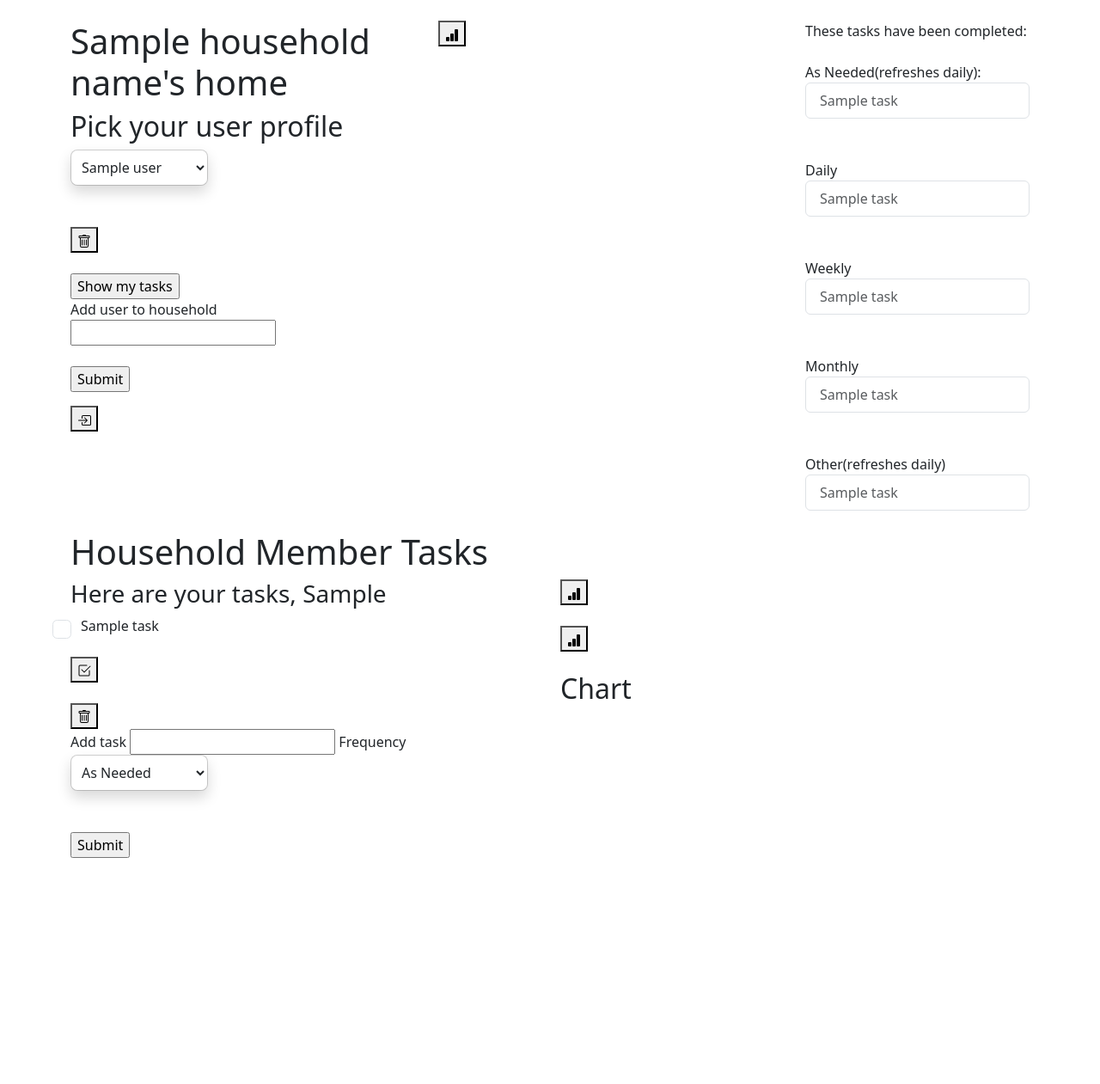
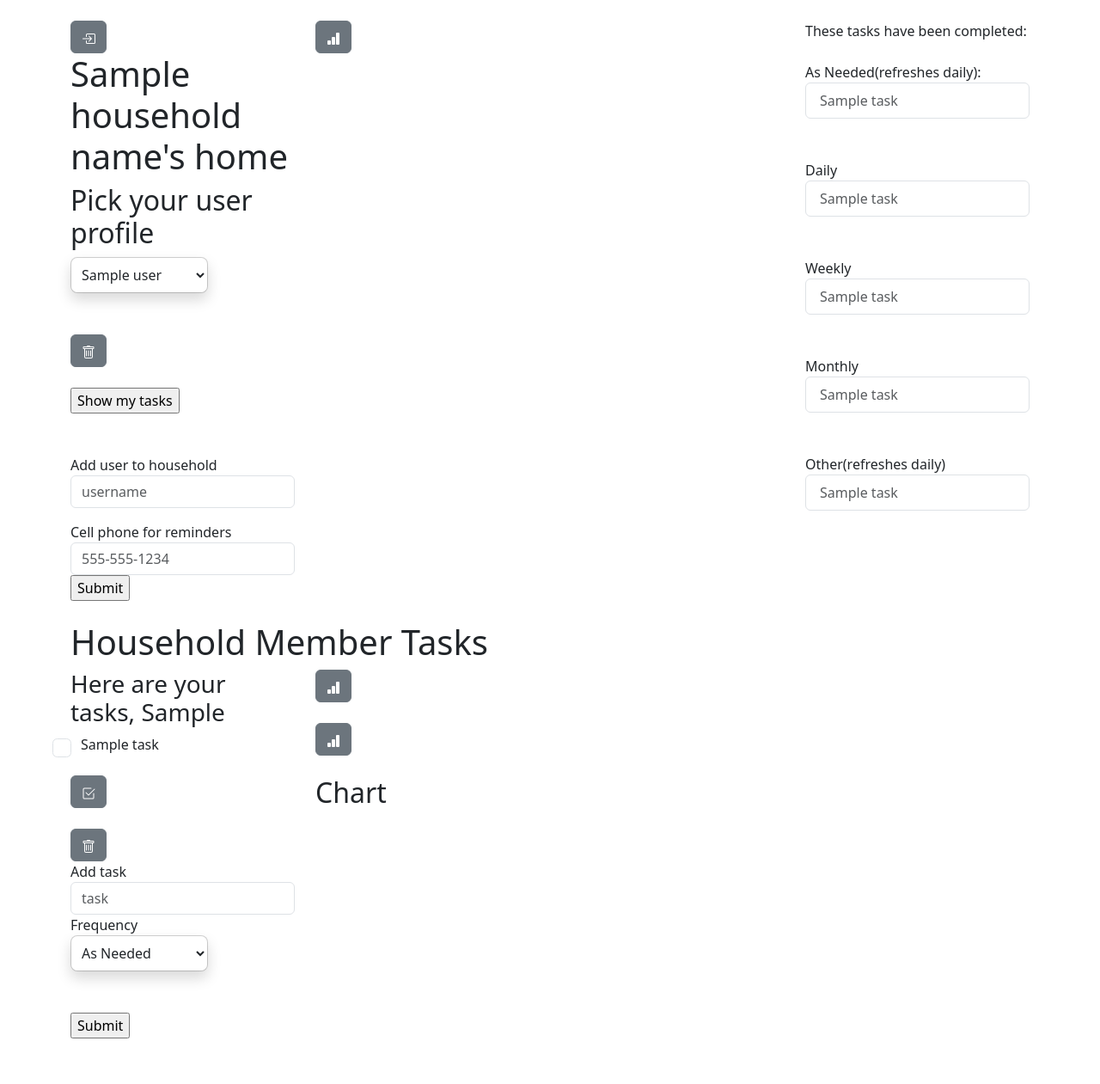
Before and after one commit to edunkpatrick/TO-DO, a Flask app: template templates/household.html in a window 1280 px wide. Shown: the whole page at 86% size. Before the commit the page ends 998 px from the top, so only its background shows below. Run offline with Flask 2, Linux system fonts and the light colour scheme; the template is opened without the code that fills it: most values are stand-ins (such as "Sample title", 1, 10 or a date in 2020); a map, chart or similar area stays blank; some libraries are stand-ins or nearby versions.

Commit message:
added tests for crud functions and removed unused dependencies

```diff
--- a/model.py
+++ b/model.py
@@ -32,7 +32,7 @@ class Users(db.Model):
     user_id = db.Column(db.Integer, primary_key=True, autoincrement=True)
     household_id = db.Column(db.Integer, db.ForeignKey('household.household_id'))
     user_name = db.Column(db.String(20), nullable=False)
-    cellphone = db.Column(db.String(10), nullable=True)
+    cellphone = db.Column(db.String(12), nullable=True)
 
     def __repr__(self):
         """Show info about user"""
--- a/seed_database.py
+++ b/seed_database.py
@@ -46,13 +46,13 @@ for n in range(1, 11):
 
     household = crud.create_household(login, password)
     model.db.session.add(household)
-
+    phone_num = "555-555-1234"
 # creating 10 fake users and assigning to respective households
 for n in range(1, 11):
     household_id = n
     user_name = f"user{n}"
 
-    user = crud.create_user(household_id, user_name)
+    user = crud.create_user(household_id, user_name, phone_num)
     model.db.session.add(user)
 
     # assigning random tasks to user from list
--- a/send_sms.py
+++ b/send_sms.py
@@ -11,8 +11,8 @@ client = Client(account_sid, auth_token)
 
 message = client.messages.create(
   body="Hello from Twilio",
-  from_="",
-  to=""
+  from_= os.environ['PHONE_ORIGIN'],
+  to= os.environ['PHONE_DESTINATION']
 )
 
 print(message.sid)
--- a/server.py
+++ b/server.py
@@ -55,13 +55,16 @@ def login_household():
     if not household or household.account_password != password:
         flash("The household name or password was incorrect, please try again.")
         return redirect('/')
+
     else:
         user_list = crud.get_users_by_household(household_name)
         session["account_name"] = household.account_login
         flash(f"Welcome back, {household_name}!")
         household_id = crud.get_household_id_by_name(household_name)
+
         # house_completed_tasks is a dict w/ freq as keys, tasks as values list
         house_completed_tasks = crud.get_house_tasks(household_id)
+
         as_needed_list = []
         daily_list = []
         weekly_list = []
@@ -80,7 +83,6 @@ def login_household():
             elif key == "other":
                 other_list = value
 
-
         return render_template('household.html', household_name=household_name,
         user_list=user_list, as_needed_list=as_needed_list, daily_list=daily_list,
         weekly_list=weekly_list, monthly_list=monthly_list, other_list=other_list)
@@ -91,21 +93,49 @@ def create_user():
     """Creates a new user for household"""
 
     user_name = request.args.get("user_name")
+    phone_num = request.args.get("phone_num")
     household_name = session["account_name"]
     user = crud.get_user_by_name(user_name, household_name)
 
     if user:
         flash("That user profile already exists, please select user from dropdown")
+
     else:
         household_id = crud.get_household_id_by_name(household_name)
-        user = crud.create_user(household_id, user_name)
+        user = crud.create_user(household_id, user_name, phone_num)
         db.session.add(user)
         db.session.commit()
         flash("User created succesfully, please select from dropdown")
 
     user_list = crud.get_users_by_household(household_name)
 
-    return render_template('household.html', household_name=household_name, user_name=user_name, user_list=user_list)
+    household_id = crud.get_household_id_by_name(household_name)
+
+    # house_completed_tasks is a dict w/ freq as keys, tasks as values list
+    house_completed_tasks = crud.get_house_tasks(household_id)
+
+    as_needed_list = []
+    daily_list = []
+    weekly_list = []
+    monthly_list = []
+    other_list = []
+
+    for key, value in house_completed_tasks.items():
+        if key == "as_needed":
+            as_needed_list = value
+        elif key == "daily":
+            daily_list = value
+        elif key == "weekly":
+            weekly_list = value
+        elif key == "monthly":
+            monthly_list = value
+        elif key == "other":
+            other_list = value
+    # return user
+    return render_template('household.html', household_name=household_name,
+    user_name=user_name, user_list=user_list, as_needed_list=as_needed_list, daily_list=daily_list,
+    weekly_list=weekly_list, monthly_list=monthly_list, other_list=other_list)
+
 
 # FIRST CODE REVIEW 1/25/23 FINISHED HERE #
 
@@ -126,6 +156,7 @@ def show_user_landing():
     house_completed_tasks = crud.get_house_tasks(household_id)
 
     house_completed_tasks = crud.get_house_tasks(household_id)
+
     as_needed_list = []
     daily_list = []
     weekly_list = []
@@ -151,6 +182,7 @@ def show_user_landing():
     daily_list=daily_list, weekly_list=weekly_list, monthly_list=monthly_list,
     other_list=other_list)
 
+
 @app.route('/delete_user')
 def delete_user():
     """Deletes user from household"""
@@ -164,7 +196,6 @@ def delete_user():
     flash(f"{deleted_user.user_name}, deleted")
     db.session.delete(deleted_user)
     db.session.commit()
-
 
     return
 
@@ -186,10 +217,31 @@ def add_task():
         task = crud.create_task(task_name=add_task, user_id=user_id, household_id=household_id, completed=False, frequency=frequency_task)
         db.session.add(task)
         db.session.commit()
+        house_completed_tasks = crud.get_house_tasks(household_id)
+        as_needed_list = []
+        daily_list = []
+        weekly_list = []
+        monthly_list = []
+        other_list = []
+
+        for key, value in house_completed_tasks.items():
+            if key == "as_needed":
+                as_needed_list = value
+            elif key == "daily":
+                daily_list = value
+            elif key == "weekly":
+                weekly_list = value
+            elif key == "monthly":
+                monthly_list = value
+            elif key == "other":
+                other_list = value
 
     get_tasks = crud.get_tasks(user_assigned, household_name)
 
-    return render_template('household.html', user_profile_selected=user_assigned, get_tasks=get_tasks, household_name=household_name, user_list=user_list)
+    return render_template('household.html', user_profile_selected=user_assigned,
+    get_tasks=get_tasks, household_name=household_name, user_list=user_list,
+    as_needed_list=as_needed_list, daily_list=daily_list, weekly_list=weekly_list,
+    monthly_list=monthly_list, other_list=other_list)
 
 
 @app.route('/delete_task')
@@ -255,9 +307,7 @@ def get_range():
     household_id = crud.get_household_id_by_name(household_name)
     user_name = session["user_name"]
     user_id = crud.get_user_id(user_name, household_id)
-    # tasks_complete is a list of tuples
-    # date1 = request.args.get("first_date")
-    # date2 = request.args.get("second_date")
+
     tasks_complete = crud.get_range(user_id)
 
     tasks_complete_list = []
@@ -288,8 +338,6 @@ def sign_out():
     """Logs out househould and user"""
 
     del session["account_name"]
-    # if session["user_name"]:
-    #     session.pop("user_name")
 
     return redirect('/')
 
@@ -342,6 +390,6 @@ def sign_out():
 
 if __name__ == "__main__":
     connect_to_db(app)
-    # look up in notes how to store secret key in .gitignor/secrets.sh
-    app.secret_key = 'supersecret'
+
+    app.secret_key = os.environ['SECRETKEY']
     app.run(host="0.0.0.0", debug=True)
--- a/static/js/charts.js
+++ b/static/js/charts.js
@@ -1,4 +1,5 @@
 // GET DATA TO MAKE CHART OF ALL TASKS
+
 
 document.getElementById('chart').addEventListener('click', (evt) => {
     evt.preventDefault();
@@ -63,7 +64,7 @@ document.getElementById('month_chart').addEventListener('click', (evt) => {
                 x: tasks.freq,
                 y: tasks.num,
                 }));
-            new Chart(document.querySelector('#bar-chart'), {
+            new Chart(document.querySelector('#bar-chart-month'), {
                 type: 'bar',
                 data: {
                     datasets: [{
--- a/templates/household.html
+++ b/templates/household.html
@@ -12,7 +12,15 @@
 <br><b></b>
 <div class="container">
     <div class="row">
-        <div class="col">
+        <div class="col-3">
+            <!-- Log Out -->
+            <form action="/sign_out">
+                <button id="log_out" onclick="location.href='/sign_out'" type="button" class="btn btn-secondary" data-toggle="tooltip" data-placement="right" title="Log Out"><svg xmlns="http://www.w3.org/2000/svg" width="16" height="16" fill="currentColor" class="bi bi-box-arrow-in-right" viewBox="0 0 16 16">
+                    <path fill-rule="evenodd" d="M6 3.5a.5.5 0 0 1 .5-.5h8a.5.5 0 0 1 .5.5v9a.5.5 0 0 1-.5.5h-8a.5.5 0 0 1-.5-.5v-2a.5.5 0 0 0-1 0v2A1.5 1.5 0 0 0 6.5 14h8a1.5 1.5 0 0 0 1.5-1.5v-9A1.5 1.5 0 0 0 14.5 2h-8A1.5 1.5 0 0 0 5 3.5v2a.5.5 0 0 0 1 0v-2z"/>
+                    <path fill-rule="evenodd" d="M11.854 8.354a.5.5 0 0 0 0-.708l-3-3a.5.5 0 1 0-.708.708L10.293 7.5H1.5a.5.5 0 0 0 0 1h8.793l-2.147 2.146a.5.5 0 0 0 .708.708l3-3z"/>
+                  </svg></button>
+                </form>
+
             <h1 class="home" value="{{ household_name}}"> {{ household_name }}'s home </h1>
             <h2 id="user_profile">
             <h2>Pick your user profile</h2>
@@ -25,7 +33,7 @@
 
             </select>
             <br><br>
-            <button id="delete_user" type="button" class="btn-secondary" data-toggle="tooltip" data-placement="right" title="Delete User"><svg xmlns="http://www.w3.org/2000/svg" width="16" height="16" fill="currentColor" class="bi bi-trash" viewBox="0 0 16 16">
+            <button id="delete_user" type="button" class="btn btn-secondary" data-toggle="tooltip" data-placement="right" title="Delete User"><svg xmlns="http://www.w3.org/2000/svg" width="16" height="16" fill="currentColor" class="bi bi-trash" viewBox="0 0 16 16">
                 <path d="M5.5 5.5A.5.5 0 0 1 6 6v6a.5.5 0 0 1-1 0V6a.5.5 0 0 1 .5-.5zm2.5 0a.5.5 0 0 1 .5.5v6a.5.5 0 0 1-1 0V6a.5.5 0 0 1 .5-.5zm3 .5a.5.5 0 0 0-1 0v6a.5.5 0 0 0 1 0V6z"/>
                 <path fill-rule="evenodd" d="M14.5 3a1 1 0 0 1-1 1H13v9a2 2 0 0 1-2 2H5a2 2 0 0 1-2-2V4h-.5a1 1 0 0 1-1-1V2a1 1 0 0 1 1-1H6a1 1 0 0 1 1-1h2a1 1 0 0 1 1 1h3.5a1 1 0 0 1 1 1v1zM4.118 4 4 4.059V13a1 1 0 0 0 1 1h6a1 1 0 0 0 1-1V4.059L11.882 4H4.118zM2.5 3V2h11v1h-11z"/>
             </svg></button>
@@ -36,24 +44,36 @@
             <input id="show_tasks" type="submit" value="Show my tasks">
 
             </form>
-            <form action="/add_user">
+            <form action="/add_user" class="needs-validation" novalidate>
                 <p>
-                    Add user to household <input type="text" name="user_name">
-            <br><br>
+                    <br><br>
+                    <label for="validationToolUser">Add user to household</label>
+                    <input type="text" class="form-control" id="validationTooltipUser"
+                    placeholder="username" name="user_name">
+                    <div class="valid-tooltip">Looks good!</div>
+
+                    <label for="validationTooltipPhone">Cell phone for reminders</label>
+                    <input type="tel" id="validationTooltipPhone" placeholder="555-555-1234" name="phone_num"
+                    pattern="[0-9]{3}-[0-9]{3}-[0-9]{4}" class="form-control">
+                    <div class="input-group"></div>
             <input type="submit">
             </form>
+                <!-- <p>
+                    <br><br>
+                    <label for="validationToolUser">Add user to household</label>
+                    <input type="text" class="form-control" id="validationTooltipUser"
+                    placeholder="username" name="user_name">
+                    <div class="valid-tooltip">Looks good!</div>
 
-            <!-- Log Out -->
-            <form action="/sign_out">
-            <button id="log_out" onclick="location.href='/sign_out'" type="button" class="btn-secondary" data-toggle="tooltip" data-placement="right" title="Log Out"><svg xmlns="http://www.w3.org/2000/svg" width="16" height="16" fill="currentColor" class="bi bi-box-arrow-in-right" viewBox="0 0 16 16">
-                <path fill-rule="evenodd" d="M6 3.5a.5.5 0 0 1 .5-.5h8a.5.5 0 0 1 .5.5v9a.5.5 0 0 1-.5.5h-8a.5.5 0 0 1-.5-.5v-2a.5.5 0 0 0-1 0v2A1.5 1.5 0 0 0 6.5 14h8a1.5 1.5 0 0 0 1.5-1.5v-9A1.5 1.5 0 0 0 14.5 2h-8A1.5 1.5 0 0 0 5 3.5v2a.5.5 0 0 0 1 0v-2z"/>
-                <path fill-rule="evenodd" d="M11.854 8.354a.5.5 0 0 0 0-.708l-3-3a.5.5 0 1 0-.708.708L10.293 7.5H1.5a.5.5 0 0 0 0 1h8.793l-2.147 2.146a.5.5 0 0 0 .708.708l3-3z"/>
-              </svg></button>
-            </form>
+                    <label for="validationTooltipPhone">Cell phone for reminders</label>
+                    <input type="tel" id="validationTooltipPhone" placeholder="555-555-1234" name="phone_num"
+                    pattern="[0-9]{3}-[0-9]{3}-[0-9]{4}" class="form-control">
+                    <div class="input-group"></div>
+            <input type="submit" id="add_new_user"> -->
         </div>
 
-        <div class="col">
-            <button id="house_chart" type="button" class="btn-secondary" data-toggle="tooltip" data-placement="right" title="House Chart"><svg xmlns="http://www.w3.org/2000/svg" width="16" height="16" fill="currentColor" class="bi bi-bar-chart-fill" viewBox="0 0 16 16">
+        <div class="col-6">
+            <button id="house_chart" type="button" class="btn btn-secondary" data-toggle="tooltip" data-placement="right" title="House Chart"><svg xmlns="http://www.w3.org/2000/svg" width="16" height="16" fill="currentColor" class="bi bi-bar-chart-fill" viewBox="0 0 16 16">
                 <path d="M1 11a1 1 0 0 1 1-1h2a1 1 0 0 1 1 1v3a1 1 0 0 1-1 1H2a1 1 0 0 1-1-1v-3zm5-4a1 1 0 0 1 1-1h2a1 1 0 0 1 1 1v7a1 1 0 0 1-1 1H7a1 1 0 0 1-1-1V7zm5-5a1 1 0 0 1 1-1h2a1 1 0 0 1 1 1v12a1 1 0 0 1-1 1h-2a1 1 0 0 1-1-1V2z"/>
                 </svg></button>
                 <br><br>
@@ -110,7 +130,7 @@
 
     <div class="row">
         <h1>Household Member Tasks</h2>
-        <div class="col" id="user_tasks" id="add_user">
+        <div class="col-3" id="user_tasks" id="add_user">
 
             <div id="tasksdiv" class="row" >
                 {% if get_tasks %}
@@ -129,13 +149,13 @@
                 {% endif %}
                 <br><br>
                 <div id="row">
-                <button id="mark_complete" type="button" class="btn-secondary" data-toggle="tooltip" data-placement="right" title="Mark Tasks Complete"><svg xmlns="http://www.w3.org/2000/svg" width="16" height="16" fill="currentColor" class="bi bi-check2-square" viewBox="0 0 16 16">
+                <button id="mark_complete" type="button" class="btn btn-secondary" data-toggle="tooltip" data-placement="right" title="Mark Tasks Complete"><svg xmlns="http://www.w3.org/2000/svg" width="16" height="16" fill="currentColor" class="bi bi-check2-square" viewBox="0 0 16 16">
                     <path d="M3 14.5A1.5 1.5 0 0 1 1.5 13V3A1.5 1.5 0 0 1 3 1.5h8a.5.5 0 0 1 0 1H3a.5.5 0 0 0-.5.5v10a.5.5 0 0 0 .5.5h10a.5.5 0 0 0 .5-.5V8a.5.5 0 0 1 1 0v5a1.5 1.5 0 0 1-1.5 1.5H3z"/>
                     <path d="m8.354 10.354 7-7a.5.5 0 0 0-.708-.708L8 9.293 5.354 6.646a.5.5 0 1 0-.708.708l3 3a.5.5 0 0 0 .708 0z"/>
                   </svg></button>
                   <!-- <div id="pop_complete" style="display: none">Mark Selected Tasks Complete</div> -->
                 <br><br>
-                <button id="delete_tasks" type="button" class="btn-secondary" data-toggle="tooltip" data-placement="right" title="Delete Task"><svg xmlns="http://www.w3.org/2000/svg" width="16" height="16" fill="currentColor" class="bi bi-trash" viewBox="0 0 16 16">
+                <button id="delete_tasks" type="button" class="btn btn-secondary" data-toggle="tooltip" data-placement="right" title="Delete Task"><svg xmlns="http://www.w3.org/2000/svg" width="16" height="16" fill="currentColor" class="bi bi-trash" viewBox="0 0 16 16">
                     <path d="M5.5 5.5A.5.5 0 0 1 6 6v6a.5.5 0 0 1-1 0V6a.5.5 0 0 1 .5-.5zm2.5 0a.5.5 0 0 1 .5.5v6a.5.5 0 0 1-1 0V6a.5.5 0 0 1 .5-.5zm3 .5a.5.5 0 0 0-1 0v6a.5.5 0 0 0 1 0V6z"/>
                     <path fill-rule="evenodd" d="M14.5 3a1 1 0 0 1-1 1H13v9a2 2 0 0 1-2 2H5a2 2 0 0 1-2-2V4h-.5a1 1 0 0 1-1-1V2a1 1 0 0 1 1-1H6a1 1 0 0 1 1-1h2a1 1 0 0 1 1 1h3.5a1 1 0 0 1 1 1v1zM4.118 4 4 4.059V13a1 1 0 0 0 1 1h6a1 1 0 0 0 1-1V4.059L11.882 4H4.118zM2.5 3V2h11v1h-11z"/>
                 </svg></button>
@@ -146,7 +166,10 @@
             <div id="add_task_div" class="col">
                 <form action="/add_task">
                     <p>
-                    Add task <input type="text" name="add_task">
+                    <label for="validationToolTask">Add task</label>
+                    <input type="text" class="form-control" id="validationTooltipUser"
+                    placeholder="task" name="add_task">
+
                     Frequency <select name="frequency" id="frequency_id" class="dropdown-menu position-static d-grid gap-1 p-2 rounded-3 mx-0 shadow w-220px">
                         <option value="as_needed">As Needed</option>
                         <option value="daily">Daily</option>
@@ -159,21 +182,26 @@
                 </form>
             </div>
         </div>
-        <div class="col">
-            <button id="chart" type="button" class="btn-secondary" data-toggle="tooltip" data-placement="right" title="Chart All My Tasks"><svg xmlns="http://www.w3.org/2000/svg" width="16" height="16" fill="currentColor" class="bi bi-bar-chart-fill" viewBox="0 0 16 16">
+        <div class="col-6">
+            <button id="chart" type="button" class="btn btn-secondary" data-toggle="tooltip" data-placement="right" title="Chart All My Tasks"><svg xmlns="http://www.w3.org/2000/svg" width="16" height="16" fill="currentColor" class="bi bi-bar-chart-fill" viewBox="0 0 16 16">
                 <path d="M1 11a1 1 0 0 1 1-1h2a1 1 0 0 1 1 1v3a1 1 0 0 1-1 1H2a1 1 0 0 1-1-1v-3zm5-4a1 1 0 0 1 1-1h2a1 1 0 0 1 1 1v7a1 1 0 0 1-1 1H7a1 1 0 0 1-1-1V7zm5-5a1 1 0 0 1 1-1h2a1 1 0 0 1 1 1v12a1 1 0 0 1-1 1h-2a1 1 0 0 1-1-1V2z"/>
               </svg></button>
-              <!-- <div id="pop_chart" style="display: none">Show Chart</div> -->
+            <!-- <div id="accordion">
+                <div class="card"></div>
+              <button id="chart" type="button" class="btn btn-link" data-toggle="collapse" data-target="#collapseOne" aria-expanded="true" aria-controls="collapseOne">
+                Chart All My Tasks
+                </button> -->
+            <!-- </div> -->
                 <br><br>
-            <button id="month_chart" type="button" class="btn-secondary" data-toggle="tooltip" data-placement="right" title="Chart My Past Month"><svg xmlns="http://www.w3.org/2000/svg" width="16" height="16" fill="currentColor" class="bi bi-bar-chart-fill" viewBox="0 0 16 16">
+            <button id="month_chart" type="button" class="btn btn-secondary" data-toggle="tooltip" data-placement="right" title="Chart My Past Month"><svg xmlns="http://www.w3.org/2000/svg" width="16" height="16" fill="currentColor" class="bi bi-bar-chart-fill" viewBox="0 0 16 16">
                 <path d="M1 11a1 1 0 0 1 1-1h2a1 1 0 0 1 1 1v3a1 1 0 0 1-1 1H2a1 1 0 0 1-1-1v-3zm5-4a1 1 0 0 1 1-1h2a1 1 0 0 1 1 1v7a1 1 0 0 1-1 1H7a1 1 0 0 1-1-1V7zm5-5a1 1 0 0 1 1-1h2a1 1 0 0 1 1 1v12a1 1 0 0 1-1 1h-2a1 1 0 0 1-1-1V2z"/>
                 </svg></button>
-                <!-- <div id="pop_month_chart" style="display: none">Show Monthly Chart</div> -->
                 <br><br>
 
                 <h2>Chart</h2>
 
             <canvas id="bar-chart"></canvas>
+            <canvas id="bar-chart-month"></canvas>
 
             </script>
         </div>
@@ -185,4 +213,5 @@
 <script src="/static/js/updateTasks.js"></script>
 <script src="/static/js/hoverFunctions.js"></script>
 <script src="/static/js/charts.js"></script>
+<!-- <script src="/static/js/refreshReact.js"></script> -->
 {% endblock %}
```
Also changed, not shown: crud.py (+14 -2 lines), quickstart.py (deleted, +0 -59 lines), requirements.txt (+0 -19 lines), static/js/updateTasks.js (+21 -5 lines), test.py (added, +82 -0 lines).
